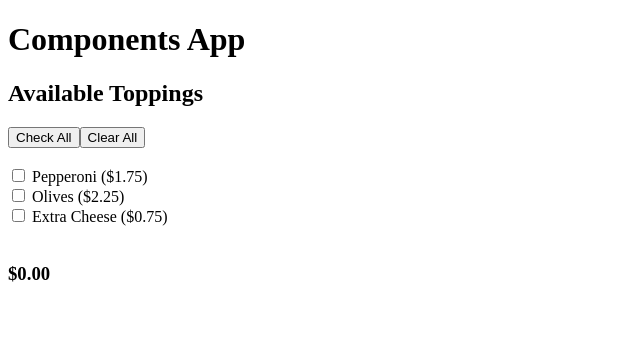
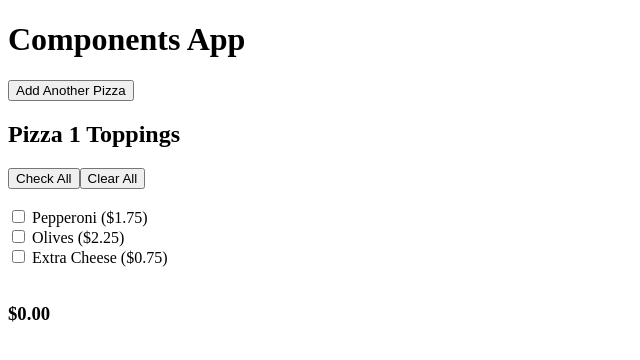
Before and after one commit to tsteelematc/components-5, an Angular app: page / in a window 1280 px wide. Shown: the top 360 px of the page, without its empty margins (0-640 px from the left). Built offline with nearby package versions, Linux system fonts and the light colour scheme.

Commit message:
Initial support for multiple pizzas...
Use the Angular @Input() decorator to pass data to the pizza toppings component...

Probably an @Output() decorator to read data from the pizza toppings component too...

```diff
--- a/src/app/app.component.html
+++ b/src/app/app.component.html
@@ -1,4 +1,13 @@
 <h1>
   {{ title }}
 </h1>
-<app-pizza-toppings></app-pizza-toppings>
+<button
+  (click)="addPizza()"
+>
+  Add Another Pizza
+</button>
+<app-pizza-toppings
+  *ngFor="let p of pizzas"
+  pizza-name="{{p}}"
+>
+</app-pizza-toppings>
--- a/src/app/app.component.ts
+++ b/src/app/app.component.ts
@@ -7,4 +7,13 @@ import { Component } from '@angular/core';
 })
 export class AppComponent {
   title = 'Components App';
+
+  pizzas = [
+    "Pizza 1"
+  ];
+
+  addPizza = () => this.pizzas = [
+    ...this.pizzas
+    , `Pizza ${this.pizzas.length + 1}`
+  ];
 }
--- a/src/app/pizza-toppings/pizza-toppings.component.html
+++ b/src/app/pizza-toppings/pizza-toppings.component.html
@@ -1,5 +1,5 @@
 <h2>
-    Available Toppings
+    {{ pizzaName }} Toppings
 </h2>
 <button
     (click)="checkAll()"
--- a/src/app/pizza-toppings/pizza-toppings.component.ts
+++ b/src/app/pizza-toppings/pizza-toppings.component.ts
@@ -1,4 +1,4 @@
-import { Component, OnInit } from '@angular/core';
+import { Component, Input, OnInit } from '@angular/core';
 import { PizzaService } from '../pizza.service';
 
 interface PizzaToppingDisplay {
@@ -59,4 +59,7 @@ export class PizzaToppingsComponent implements OnInit {
       , checked: false
     })
   );
+
+  @Input('pizza-name')
+  pizzaName = "";
 }
```
